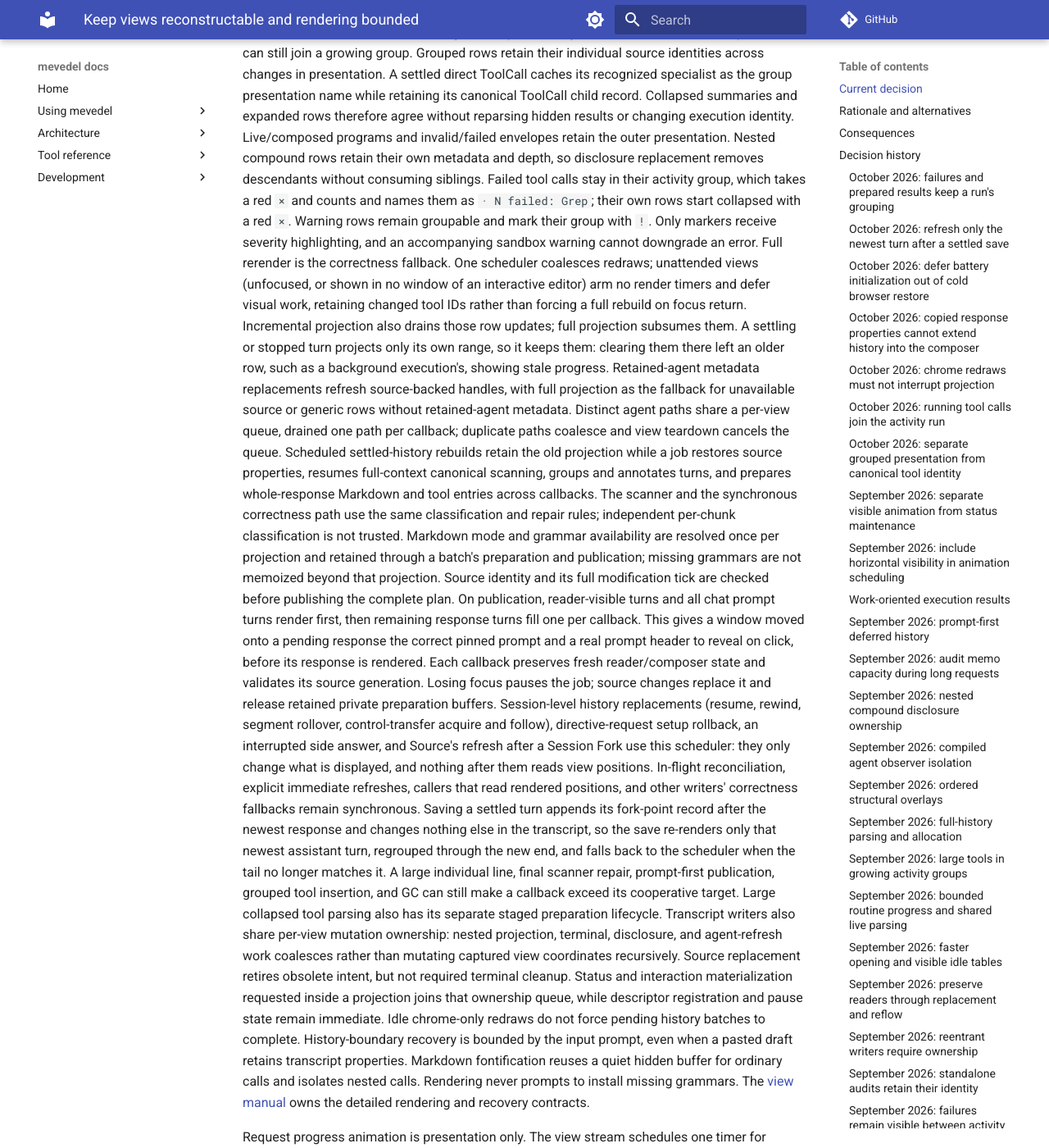
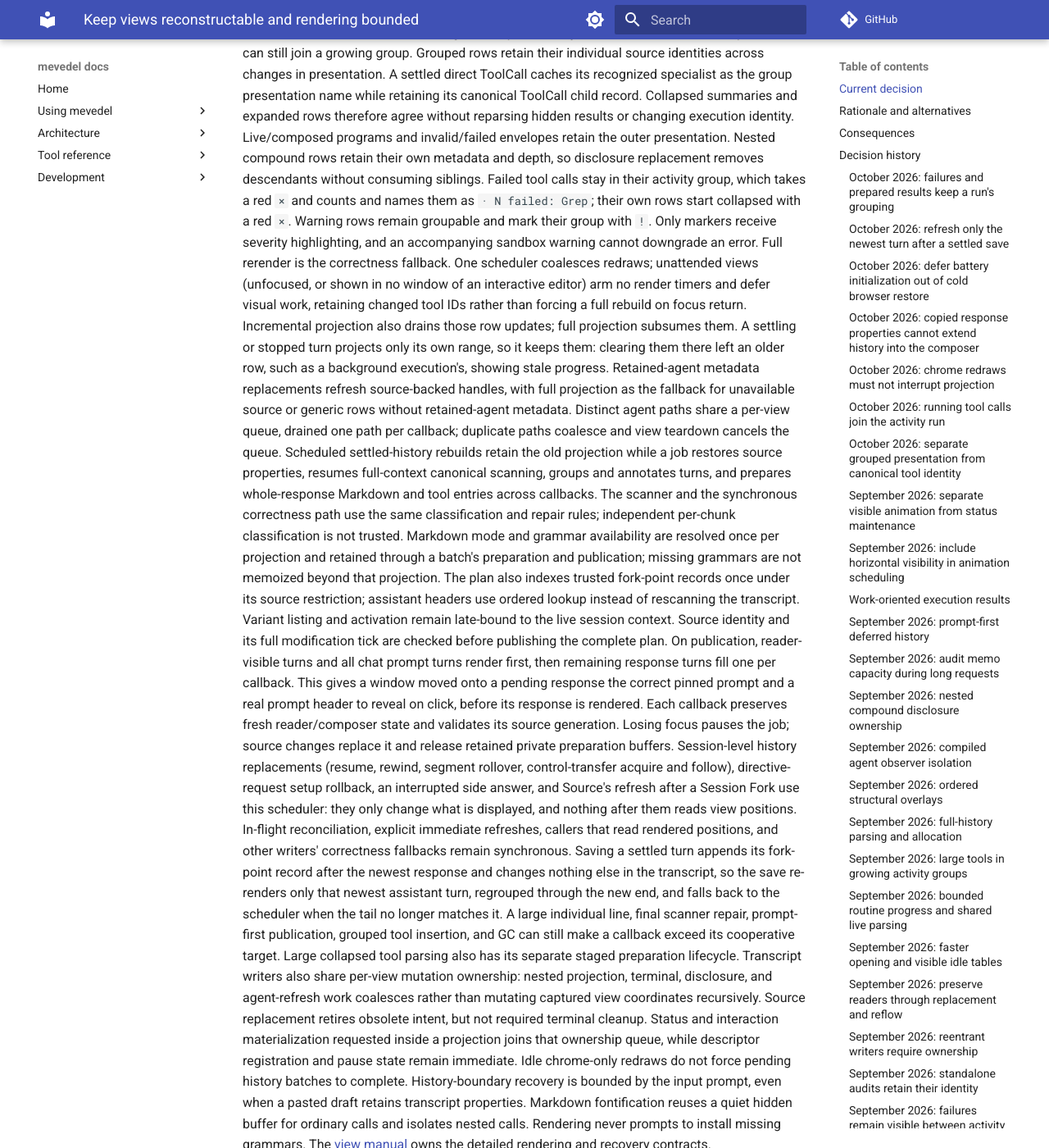
Before and after one commit to FrauH0lle/mevedel, an MkDocs documentation site: the page built from docs/adr/0119-keep-views-reconstructable-and-rendering-bounded.md, in a window 1280 px wide and 1400 px high, scrolled down 2141 px. Shown: the whole window at 82% size. Built offline with MkDocs 1.6.1 and Material for MkDocs 9.7.7, drawn with Linux system fonts in a browser that asks for light colours; comment, search, counter and statistics services are not loaded.

Commit message:
perf(view): Index fork points once per projection
* mevedel-session-artifacts.el (mevedel-session-artifacts-fork-point-at-source): Binary-search an optional ordered, provenance-checked index.

* mevedel-view-render.el: Build the index under plan bounds, share it across headers and callbacks, and refresh it with latest-turn metadata. Keep live variant resolution unchanged.

* test/test-mevedel-session-artifacts.el, test/test-mevedel-view-render-batch.el: Cover bounded indexed lookup, provenance, restriction and one scan across sync/deferred headers. Focused artifact/render suites pass 715/715; compilation is warning-free.

* docs/adr/0119-keep-views-reconstructable-and-rendering-bounded.md: Record projection-scoped fork discovery.

```diff
--- a/docs/adr/0119-keep-views-reconstructable-and-rendering-bounded.md
+++ b/docs/adr/0119-keep-views-reconstructable-and-rendering-bounded.md
@@ -121,7 +121,11 @@
 classification and repair rules; independent per-chunk classification is not
 trusted. Markdown mode and grammar availability are resolved once per projection
 and retained through a batch's preparation and publication; missing grammars are
-not memoized beyond that projection. Source identity and its full modification tick are checked before
+not memoized beyond that projection. The plan also indexes trusted fork-point
+records once under its source restriction; assistant headers use ordered lookup
+instead of rescanning the transcript. Variant listing and activation remain
+late-bound to the live session context. Source identity and its full modification
+tick are checked before
 publishing the complete plan. On publication, reader-visible turns and all chat
 prompt turns render first, then remaining response turns fill one per callback.
 This gives a window moved onto a pending response the correct pinned prompt
```
Also changed, not shown: 4 other files.
